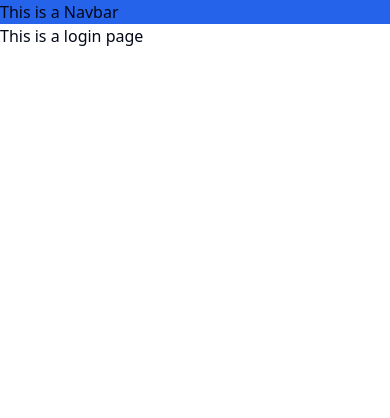
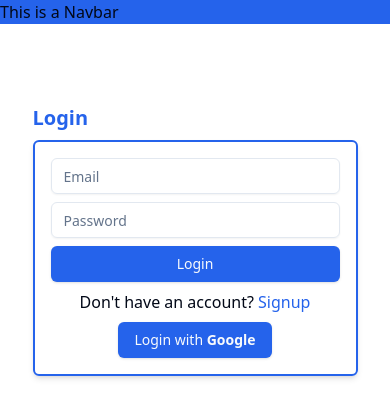
Before and after one commit to officiallysidsingh/task-management-app, a React (Vite) app in the folder client/: page /#/login in a window 390 px wide. Shown: the top 418 px of the page. Built offline with nearby package versions, Linux system fonts and the light colour scheme.

Commit message:
FEAT: Made responsive login page with validations

```diff
--- a/client/src/pages/auth/LoginPage.tsx
+++ b/client/src/pages/auth/LoginPage.tsx
@@ -1,7 +1,103 @@
+// React Router Imports
+import { Link } from "react-router-dom";
+
+// Zod Imports
+import { z } from "zod";
+import { zodResolver } from "@hookform/resolvers/zod";
+
+// React Hook Form Import
+import { useForm } from "react-hook-form";
+
+// ShadCN Imports
+import {
+  Form,
+  FormControl,
+  FormField,
+  FormItem,
+  FormMessage,
+} from "@/components/ui/form";
+import { Input } from "@/components/ui/input";
+import { Button } from "@/components/ui/button";
+
+const loginSchema = z.object({
+  email: z.string().email(),
+  password: z
+    .string()
+    .min(3, { message: "Password should be of atleast 3 character" })
+    .max(20, { message: "Password should be of max 20 character" }),
+});
+
 export default function LoginPage() {
+  const loginForm = useForm<z.infer<typeof loginSchema>>({
+    resolver: zodResolver(loginSchema),
+    defaultValues: {
+      email: "",
+      password: "",
+    },
+  });
+
+  function loginUser(values: z.infer<typeof loginSchema>) {
+    console.log(values);
+  }
+
+  function loginUserWithGoogle() {
+    console.log("Login with google");
+  }
+
   return (
-    <div>
-      <h1>This is a login page</h1>
+    <div className="flex justify-center pt-20">
+      <div className="w-5/6 md:w-1/3 flex flex-col gap-2">
+        <div>
+          <h1 className="text-blue-600 text-xl font-bold">Login</h1>
+        </div>
+        <div className="flex flex-col p-4 gap-2 border-2 border-blue-600 rounded-md shadow-md">
+          <Form {...loginForm}>
+            <form onSubmit={loginForm.handleSubmit(loginUser)}>
+              <div className="flex flex-col gap-2">
+                <FormField
+                  control={loginForm.control}
+                  name="email"
+                  render={({ field }) => (
+                    <FormItem className="w-full">
+                      <FormControl>
+                        <Input placeholder="Email" {...field} />
+                      </FormControl>
+                      <FormMessage />
+                    </FormItem>
+                  )}
+                />
+                <FormField
+                  control={loginForm.control}
+                  name="password"
+                  render={({ field }) => (
+                    <FormItem className="w-full">
+                      <FormControl>
+                        <Input placeholder="Password" {...field} />
+                      </FormControl>
+                      <FormMessage />
+                    </FormItem>
+                  )}
+                />
+                <Button>Login</Button>
+              </div>
+            </form>
+          </Form>
+          <div className="flex flex-col justify-center items-center gap-2">
+            <p>
+              Don't have an account?
+              <Link to="/signup" className="text-primary">
+                {" "}
+                Signup
+              </Link>
+            </p>
+            <Button onClick={loginUserWithGoogle}>
+              <p>
+                Login with<span className="font-bold"> Google</span>
+              </p>
+            </Button>
+          </div>
+        </div>
+      </div>
     </div>
   );
 }
```
